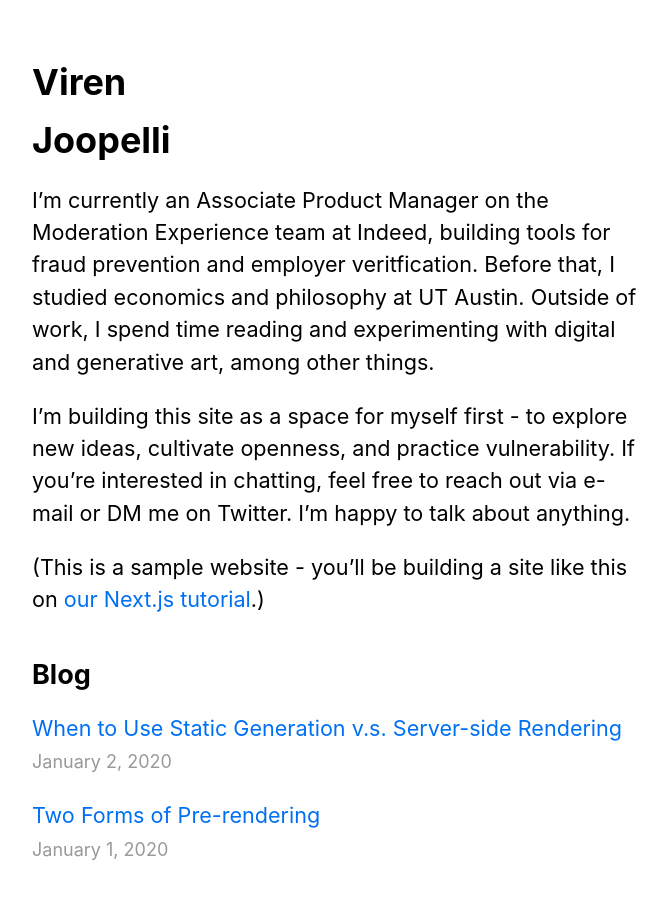
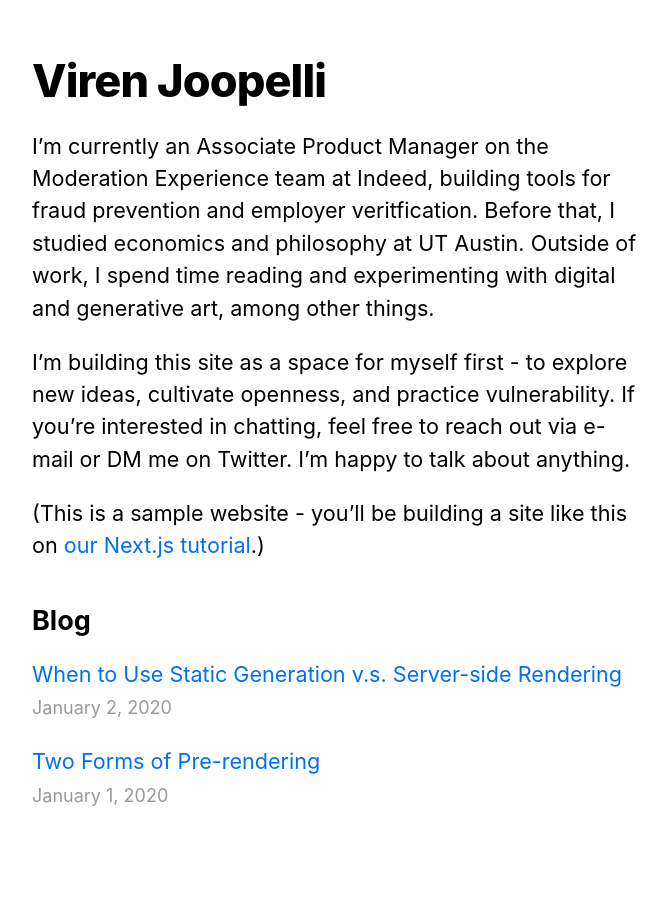
Before and after one commit to virenjoopelli/nextjs-blog, a Next.js app: page / in a window 1280 px wide. Shown: the top 898 px of the page, without its empty margins (302-969 px from the left). Built offline with nearby package versions, Linux system fonts and the light colour scheme.

Commit message:
formatting changes

```diff
--- a/components/layout.js
+++ b/components/layout.js
@@ -33,7 +33,7 @@ export default function Layout({ children, home }) {
          //      className={`${styles.headerHomeImage} ${utilStyles.borderCircle}`}
          //      alt={name}
          //    />
-             <h1 clasorigingitsName={utilStyles.heading2Xl}>{name}</h1>
+             <h1 className={utilStyles.heading2Xl}>{name}</h1>
          //  </>
         ) : (
           <>
--- a/components/layout.module.css
+++ b/components/layout.module.css
@@ -6,7 +6,6 @@
 
 .header {
 	width: 6rem;
-	height: 6rem;
 }
 
 .headerImage {
--- a/styles/utils.module.css
+++ b/styles/utils.module.css
@@ -5,7 +5,6 @@
   letter-spacing: -0.05rem;
   margin: 1rem 0;
   white-space: nowrap;
-  overflow: hidden;
 }
 
 .headingXl {
```
